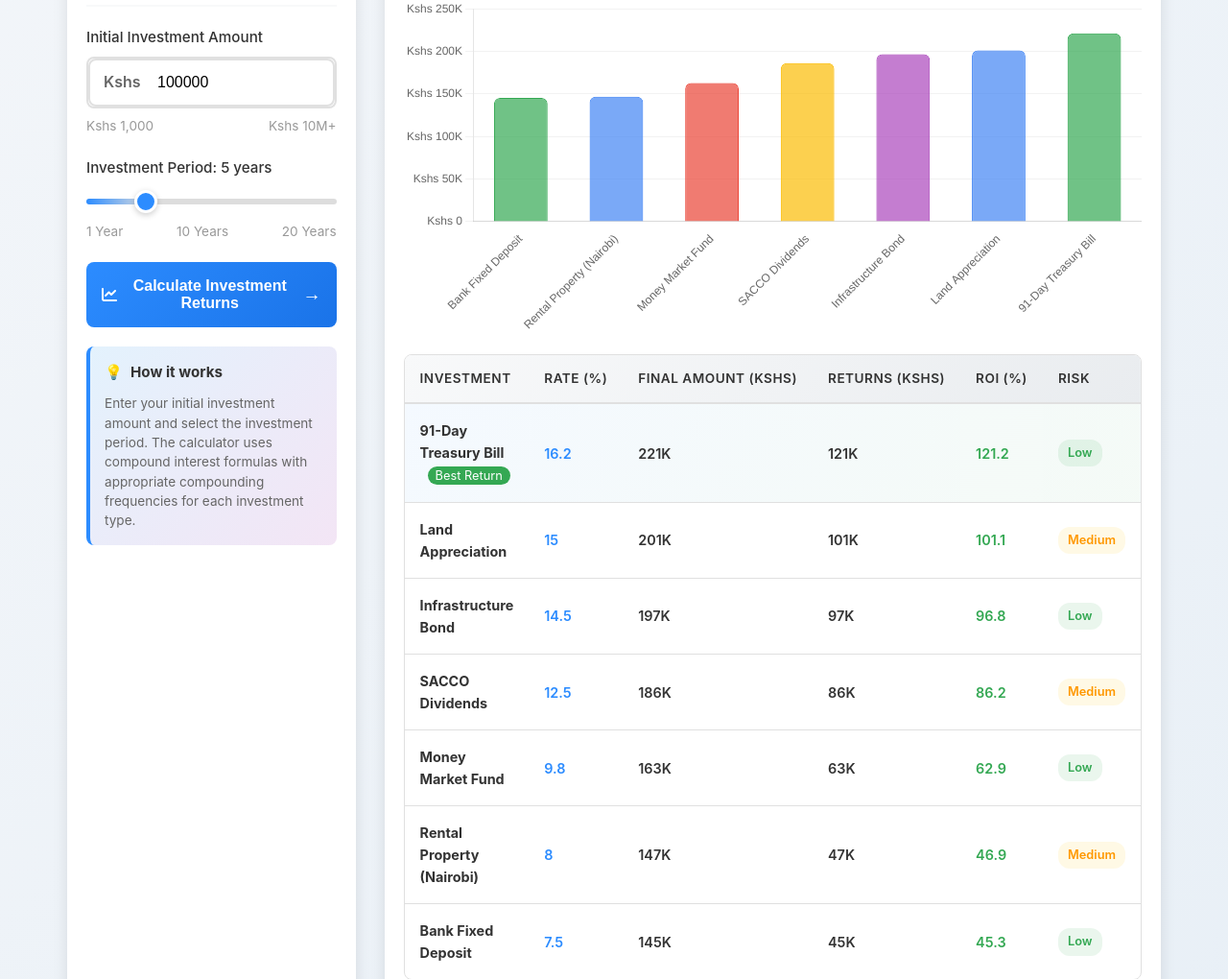
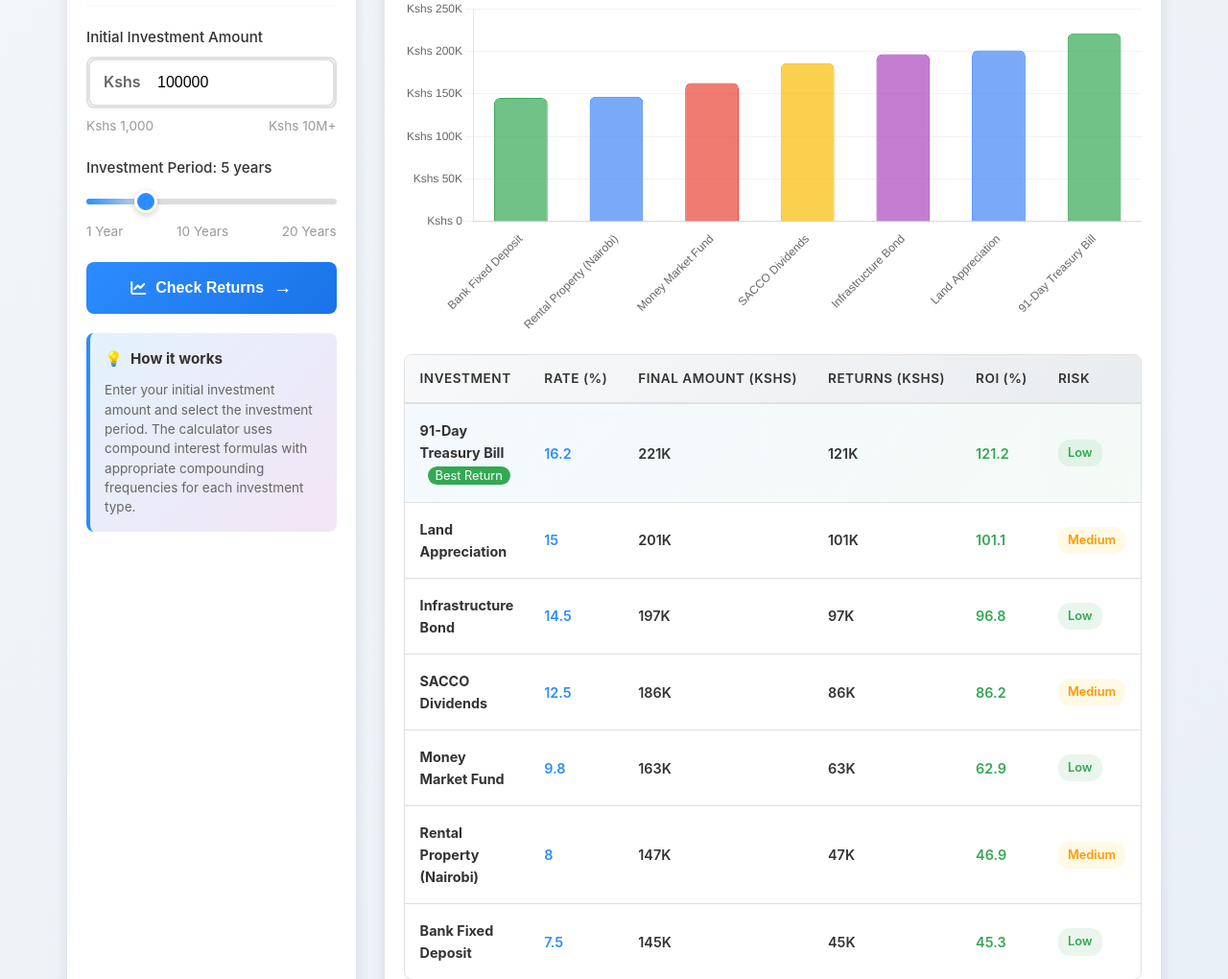
Before and after one commit to pabrokim/financial-advisor, a Flask app: page / in a window 1280 px wide. Shown: the part 838-1858 px from the top of the page at 96% size. Run offline with Flask 3, Linux system fonts and the light colour scheme.

Commit message:
Change button

```diff
--- a/static/css/style.css
+++ b/static/css/style.css
@@ -570,7 +570,7 @@ body {
 }
 
 .calculate-btn:hover {
-    background: linear-gradient(135deg, var(--primary-dark), #0d5bb5);
+    background: linear-gradient(135deg, var(--primary-dark), #0db50d);
     transform: translateY(-2px);
     box-shadow: 0 6px 12px rgba(44, 140, 255, 0.25);
 }
--- a/templates/index.html
+++ b/templates/index.html
@@ -144,7 +144,7 @@
                 </div>
 
                 <button onclick="calculateReturns()" class="calculate-btn">
-                    <i class="fas fa-chart-line"></i> Calculate Investment Returns
+                    <i class="fas fa-chart-line"></i> Check Returns
                 </button>
 
                 <div class="info-box">
```
